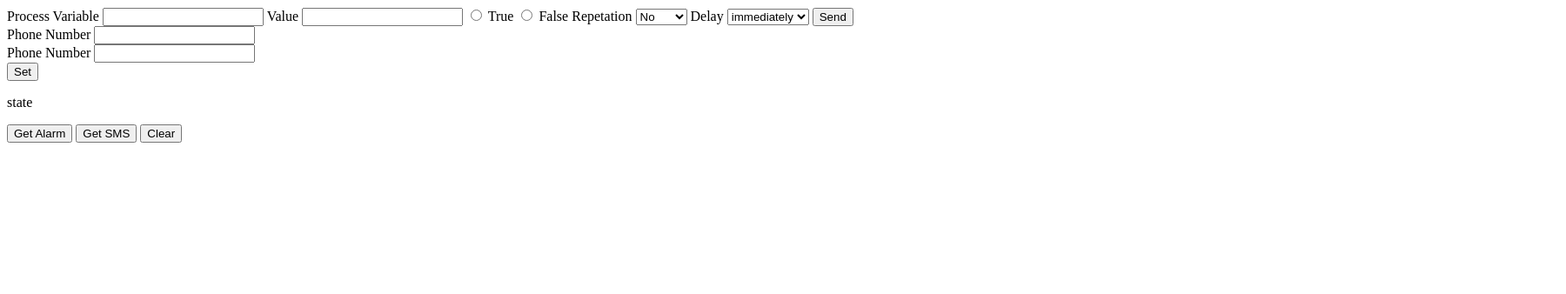
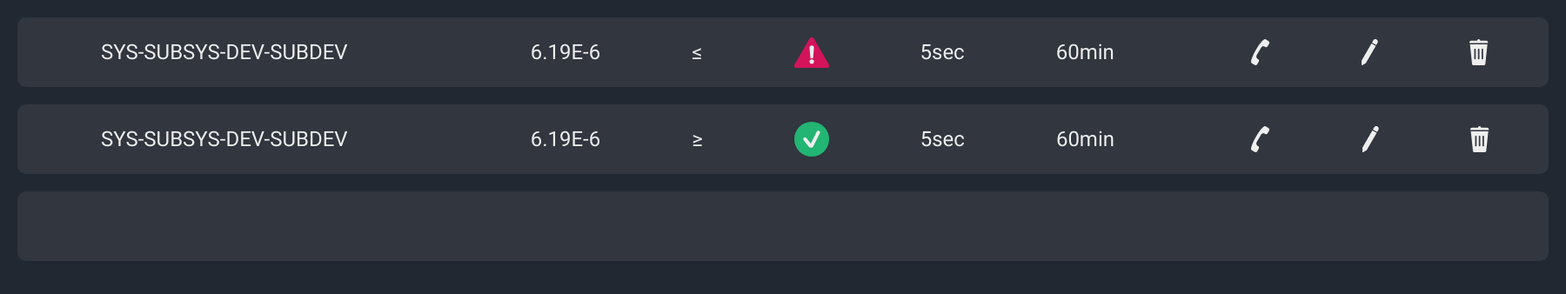
Before and after one commit to scwook/raon-alarm, a plain HTML site: page index.html in a window 1280 px wide. Shown: the whole page at 87% size, 1800 px wide, since content can reach past the window. Drawn offline with Linux system fonts and the light colour scheme.

Commit message:
webpage design

```diff
--- a/index.html
+++ b/index.html
@@ -1,132 +1,236 @@
 <!DOCTYPE html>
 <html>
+<meta charset="UTF-8">
+
+<style>
+    @font-face {
+        font-family: "Roboto-Regular";
+        src: url(fonts/Roboto-Regular.ttf);
+    }
+
+    * {
+        box-sizing: border-box;
+    }
+
+    html,
+    body {
+        height: 100%;
+        margin: 0px;
+    }
+
+    body {
+        font-family: "Roboto-Regular";
+        background-color: #222831;
+    }
+
+    #alarm-list-container {
+        width: 1800px;
+        height: 100%;
+        margin: auto;
+        flex-direction: column;
+    }
+
+    .alarmItem {
+        display: flex;
+        width: 1760px;
+        height: 80px;
+        margin: 20px;
+        padding: 16px;
+        border-radius: 10px;
+        background-color: #31363f;
+    }
+
+    .alarmActivation {
+        display: flex;
+        width: 80px;
+        height: 46px;
+        align-items: center;
+        justify-content: center;
+        /* background-color: green; */
+    }
+
+    .alarmPVName {
+        display: flex;
+        align-items: center;
+        justify-content: left;
+        flex-grow: 2;
+        color: #eeeeee;
+        font-size: 24px;
+        /* background-color: aqua; */
+    }
+
+    .alarmValue {
+        display: flex;
+        align-items: center;
+        justify-content: left;
+        flex-grow: 1;
+        color: #eeeeee;
+        font-size: 24px;
+    }
+
+    .alarmCondition {
+        display: flex;
+        align-items: center;
+        justify-content: left;
+        flex-grow: 1;
+        color: #eeeeee;
+        font-size: 24px;
+    }
+
+    .alarmStatus {
+        display: flex;
+        align-items: center;
+        justify-content: left;
+        flex-grow: 1;
+    }
+
+    .alarmDelay {
+        display: flex;
+        align-items: center;
+        justify-content: left;
+        flex-grow: 1;
+        color: #eeeeee;
+        font-size: 24px;
+    }
+
+    .alarmRepetation {
+        display: flex;
+        align-items: center;
+        justify-content: left;
+        flex-grow: 1;
+        color: #eeeeee;
+        font-size: 24px;
+    }
+
+    .alarmPhone {
+        display: flex;
+        align-items: center;
+        justify-content: center;
+        flex-grow: 1;
+    }
+
+    .alarmEdit {
+        display: flex;
+        align-items: center;
+        justify-content: center;
+        flex-grow: 1;
+    }
+
+    .alarmDelete {
+        display: flex;
+        align-items: center;
+        justify-content: center;
+        flex-grow: 1;
+    }
+
+    .icon-fill {
+        fill: #eeeeee;
+    }
+</style>
 
 <body>
-    <form method="post" name="alarmInfo" enctype="multipart/form-data" id="alarm-info">
-        <div id="form-container">
-            <label>Process Variable</label>
-            <input type="text" id="form-pvname" placeholder="" name="pvname" value="">
 
-            <label>Value</label>
-            <input type="number" id="form-value" name="value">
-
-            <input type="radio" id="form-activation-true" name="activation" value="True">
-            <label for="form-activation-true">True</label>
-            <input type="radio" id="form-activation-false" name="activation" value="False">
-            <label for="form-activation-false">False</label>
-
-            <label>Repetation</label>
-
-            <select if="form-repetation" name="repetation">
-                <option selected="selected">No</option>
-                <option>1min</option>
-                <option>5min</option>
-                <option>10min</option>
-                <option>30min</option>
-                <option>60min</option>
-            </select>
-
-            <label>Delay</label>
-            <select if="form-delay" name="delay">
-                <option>immediately</option>
-                <option>5s</option>
-                <option>10s</option>
-                <option>30s</option>
-                <option>60s</option>
-            </select>
-
-            <button type="button" onclick="setData()">Send</button>
-        </div>
-
-        <form method="post" name="smsInfo" enctype="multipart/form-data" id="sms-info">
-            <div id="form-sms-container">
-                <div>
-                    <label>Phone Number</label>
-                    <input type="number" id="form-sms-phone" name="phone">
-                </div>
-                <div>
-                    <label>Phone Number</label>
-                    <input type="number" id="form-sms-phone" name="phone">
-                </div>
-                <button type="button" onclick="setPhone()">Set</button>
+    <div id="alarm-list-container">
+        <div class="alarmItem">
+            <div class="alarmActivation"></div>
+            <div class="alarmPVName">SYS-SUBSYS-DEV-SUBDEV</div>
+            <div class="alarmValue">6.19E-6</div>
+            <div class="alarmCondition">&#8804;</div>
+            <div class="alarmStatus">
+                <svg width="40" height="35">
+                    <defs>
+                        <style>
+                            .cls-1 {
+                                fill: #d4145a;
+                            }
+                        </style>
+                    </defs>
+                    <path class="cls-1"
+                        d="M17.44,1.5L.41,31c-1.15,2,.29,4.5,2.6,4.5h34.06c2.31,0,3.75-2.5,2.6-4.5L22.63,1.5c-1.15-2-4.04-2-5.2,0Z" />
+                    <circle class="icon-fill" cx="20.04" cy="27.82" r="2.54" />
+                    <path class="icon-fill"
+                        d="M20.04,9.18c-1.4,0-2.54,1.14-2.54,2.54l1.02,12.19h3.05l1.02-12.19c0-1.4-1.14-2.54-2.54-2.54Z" />
+                </svg>
             </div>
-        </form>
-    </form>
+            <div class="alarmDelay">5sec</div>
+            <div class="alarmRepetation">60min</div>
+            <div class="alarmPhone">
+                <svg width="22" height="30">
+                    <path class="icon-fill"
+                        d="M7.66,22.73h0c-1.5-.91-2.01-2.84-1.13-4.36l4.88-8.46c.88-1.52,2.81-2.05,4.34-1.2h0s.52.3.52.3c.96.55,2.19.23,2.74-.73l1.86-3.22c.55-.96.23-2.19-.73-2.74L16.31.1c-1.54-.89-6.33,4.53-10.7,12.1C1.24,19.77-1.06,26.63.48,27.52l3.83,2.21c.96.55,2.19.23,2.74-.73l1.86-3.22c.55-.96.23-2.19-.73-2.74l-.52-.3Z" />
+                </svg>
+            </div>
+            <div class="alarmEdit">
+                <svg width="19" height="30">
+                    <path class="icon-fill"
+                        d="M0,25.01v4.42c0,.44.48.72.86.5l3.83-2.21c.17-.1.32-.24.42-.42L16.39,7.75l-4.95-2.86L.15,24.44c-.1.17-.15.37-.15.57Z" />
+                    <path class="icon-fill"
+                        d="M17.34.38c-1.37-.79-3.12-.32-3.9,1.05l-1.43,2.48,4.95,2.86,1.43-2.48c.79-1.37.32-3.12-1.05-3.9Z" />
+                </svg>
+            </div>
+            <div class="alarmDelete">
+                <svg width="22" height="30">
+                    <path class="icon-fill"
+                        d="M.62,5.96l2.39,22.66c.02.77.65,1.38,1.42,1.38h12.44c.77,0,1.4-.61,1.42-1.38l2.39-22.66H.62ZM7.27,22.39c0,.44-.36.8-.8.8h-.12c-.44,0-.8-.36-.8-.8v-10.58c0-.44.36-.8.8-.8h.12c.44,0,.8.36.8.8v10.58ZM11.5,22.39c0,.44-.36.8-.8.8h-.12c-.44,0-.8-.36-.8-.8v-10.58c0-.44.36-.8.8-.8h.12c.44,0,.8.36.8.8v10.58ZM15.74,22.39c0,.44-.36.8-.8.8h-.12c-.44,0-.8-.36-.8-.8v-10.58c0-.44.36-.8.8-.8h.12c.44,0,.8.36.8.8v10.58Z" />
+                    <path class="icon-fill"
+                        d="M19.29,1.7h-6.95c0-.94-.76-1.7-1.7-1.7s-1.7.76-1.7,1.7H2C.9,1.7,0,2.6,0,3.7v.84h21.29v-.84c0-1.1-.9-2-2-2Z" />
+                </svg>
+            </div>
 
 
-
-    <p id="alarm-state">state</p>
-
-    <button type="button" onclick="getAlarmData()">Get Alarm</button>
-    <button type="button" onclick="getSMSData()">Get SMS</button>
-
-    <button type="button" onclick="clearAlarm()">Clear</button>
+        </div>
+        <div class="alarmItem">
+            <div class="alarmActivation"></div>
+            <div class="alarmPVName">SYS-SUBSYS-DEV-SUBDEV</div>
+            <div class="alarmValue">6.19E-6</div>
+            <div class="alarmCondition">&#8805;</div>
+            <div class="alarmStatus">
+                <svg width="40" height="40">
+                    <defs>
+                        <style>
+                            .cls-2 {
+                                fill: #22b573;
+                            }
+                        </style>
+                    </defs>
+                    <circle class="cls-2" cx="20" cy="20" r="20" />
+                    <path class="icon-fill"
+                        d="M19.11,29.82h0c-1.06,0-2.04-.54-2.62-1.41l-5.71-7.26c-.68-.87-.53-2.12.33-2.81.87-.68,2.13-.53,2.81.33l5.03,6.39,6.91-13.79c.49-.99,1.7-1.39,2.68-.89.99.49,1.39,1.7.89,2.68l-7.61,15.19c-.56.97-1.6,1.57-2.71,1.57Z" />
+                </svg>
+            </div>
+            <div class="alarmDelay">5sec</div>
+            <div class="alarmRepetation">60min</div>
+            <div class="alarmPhone">
+                <svg width="22" height="30">
+                    <path class="icon-fill"
+                        d="M7.66,22.73h0c-1.5-.91-2.01-2.84-1.13-4.36l4.88-8.46c.88-1.52,2.81-2.05,4.34-1.2h0s.52.3.52.3c.96.55,2.19.23,2.74-.73l1.86-3.22c.55-.96.23-2.19-.73-2.74L16.31.1c-1.54-.89-6.33,4.53-10.7,12.1C1.24,19.77-1.06,26.63.48,27.52l3.83,2.21c.96.55,2.19.23,2.74-.73l1.86-3.22c.55-.96.23-2.19-.73-2.74l-.52-.3Z" />
+                </svg>
+            </div>
+            <div class="alarmEdit">
+                <svg width="19" height="30">
+                    <path class="icon-fill"
+                        d="M0,25.01v4.42c0,.44.48.72.86.5l3.83-2.21c.17-.1.32-.24.42-.42L16.39,7.75l-4.95-2.86L.15,24.44c-.1.17-.15.37-.15.57Z" />
+                    <path class="icon-fill"
+                        d="M17.34.38c-1.37-.79-3.12-.32-3.9,1.05l-1.43,2.48,4.95,2.86,1.43-2.48c.79-1.37.32-3.12-1.05-3.9Z" />
+                </svg>
+            </div>
+            <div class="alarmDelete">
+                <svg width="22" height="30">
+                    <path class="icon-fill"
+                        d="M.62,5.96l2.39,22.66c.02.77.65,1.38,1.42,1.38h12.44c.77,0,1.4-.61,1.42-1.38l2.39-22.66H.62ZM7.27,22.39c0,.44-.36.8-.8.8h-.12c-.44,0-.8-.36-.8-.8v-10.58c0-.44.36-.8.8-.8h.12c.44,0,.8.36.8.8v10.58ZM11.5,22.39c0,.44-.36.8-.8.8h-.12c-.44,0-.8-.36-.8-.8v-10.58c0-.44.36-.8.8-.8h.12c.44,0,.8.36.8.8v10.58ZM15.74,22.39c0,.44-.36.8-.8.8h-.12c-.44,0-.8-.36-.8-.8v-10.58c0-.44.36-.8.8-.8h.12c.44,0,.8.36.8.8v10.58Z" />
+                    <path class="icon-fill"
+                        d="M19.29,1.7h-6.95c0-.94-.76-1.7-1.7-1.7s-1.7.76-1.7,1.7H2C.9,1.7,0,2.6,0,3.7v.84h21.29v-.84c0-1.1-.9-2-2-2Z" />
+                </svg>
+            </div>
 
 
+        </div>
+        <div class="alarmItem"></div>
+
+    </div>
 </body>
 <script>
 
-    function setData() {
-        var formData = new FormData(document.forms.namedItem("alarmInfo"));
-
-        var xhttp = new XMLHttpRequest();
-        xhttp.onreadystatechange = function () {
-            if (this.readyState == 4 && this.status == 200) {
-                switch (this.responseText) {
-                    case 'success':
-                        break;
-                    case 'overlab':
-                        alert('Asset Number alrady exist');
-                        break;
-                    case 'fail':
-                        alert('File Upload Error');
-                }
-            }
-            // else {
-            // 	alert('Status Error : ' + this.status);
-            // }
-        };
-
-        var serverAddr = "http://192.168.131.161:8000";
-        xhttp.open("POST", serverAddr, false);
-        xhttp.send(formData);
-    }
-
-    function getAlarmData() {
-        var xhttp = new XMLHttpRequest();
-        xhttp.onreadystatechange = function () {
-            if (this.readyState == 4 && this.status == 200) {
-                var jsonValue = JSON.parse(this.responseText);
-                // console.log(jsonValue);
-                document.getElementById('alarm-state').innerText = jsonValue[0].state
-            }
-            // else {
-            // 	alert('Status Error : ' + this.status);
-            // }
-
-        };
-
-        var serverAddr = "http://192.168.131.161:8000/get";
-        xhttp.open("GET", serverAddr, false);
-        xhttp.send();
-    }
-
-    function clearAlarm() {
-        var xhttp = new XMLHttpRequest();
-        xhttp.onreadystatechange = function () {
-            if (this.readyState == 4 && this.status == 200) {
-                // var jsonValue = JSON.parse(this.responseText);
-            }
-            // else {
-            // 	alert('Status Error : ' + this.status);
-            // }
-
-        };
-
-        var serverAddr = "http://192.168.131.161:8000/clear";
-        xhttp.open("POST", serverAddr, false);
-        xhttp.send();
-    }
 </script>
 
 </html>
```
Also changed, not shown: test/flex.html (added, +44 -0 lines), test/test.html (added, +132 -0 lines), fonts/Roboto-Regular.ttf (added), 1 other file.
